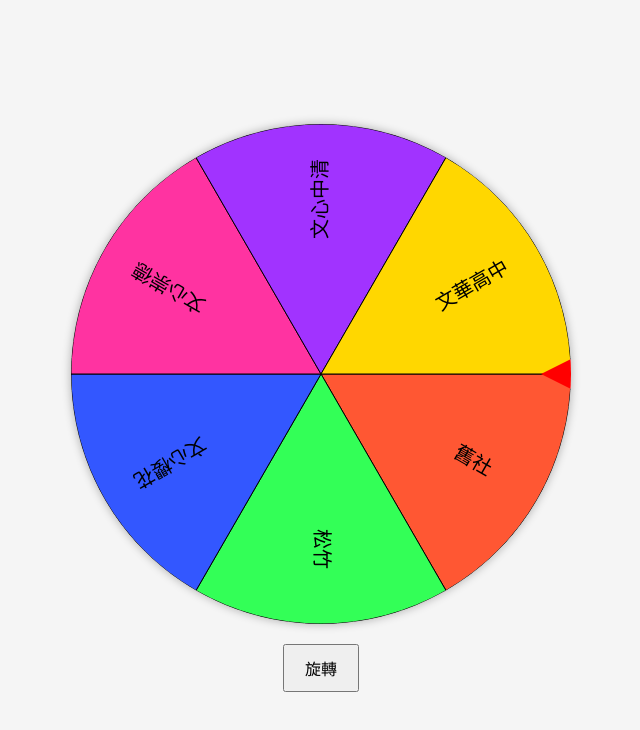
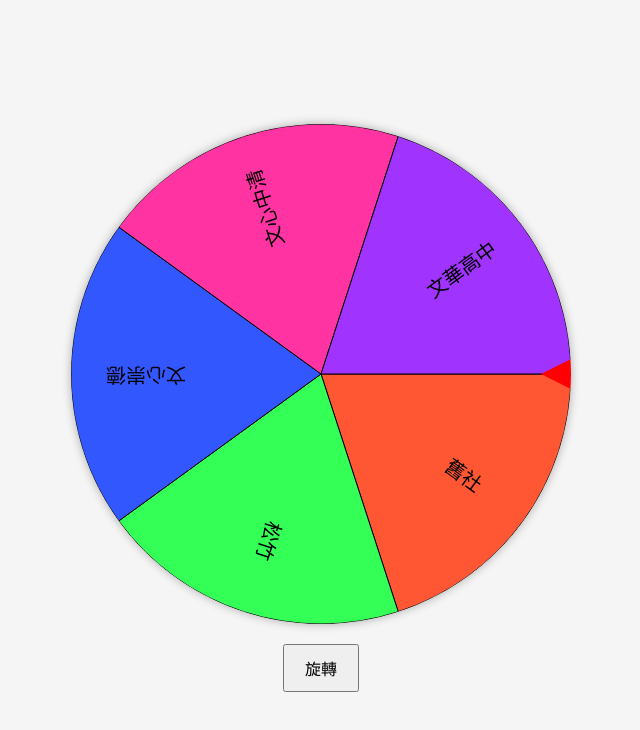
Before and after one commit to QwQcodw/beitunmainstation, a plain HTML site: page index.html in a window 1280 px wide. Shown: the whole page, without its empty margins (319-959 px from the left). Drawn offline with Linux system fonts and the light colour scheme.

Commit message:
Update index.html

```diff
--- a/index.html
+++ b/index.html
@@ -34,7 +34,7 @@
         const canvas = document.getElementById("wheelCanvas");
         const ctx = canvas.getContext("2d");
 
-        let sectors = ["舊社", "松竹", "文心櫻花", "文心崇德", "文心中清", "文華高中"];
+        let sectors = ["舊社", "松竹", "文心崇德", "文心中清", "文華高中"];
         const numSectors = sectors.length;
         const colors = ["#FF5733", "#33FF57", "#3357FF", "#FF33A1", "#A133FF", "#FFD700"];
 
```
